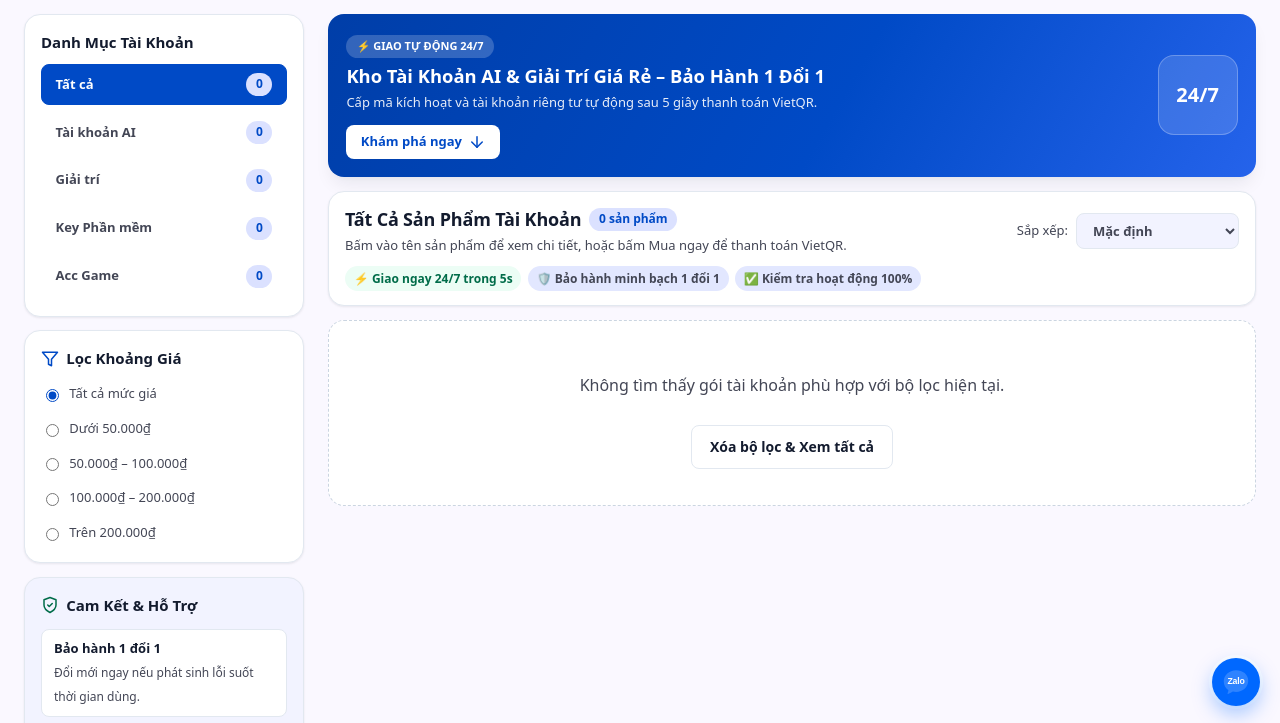
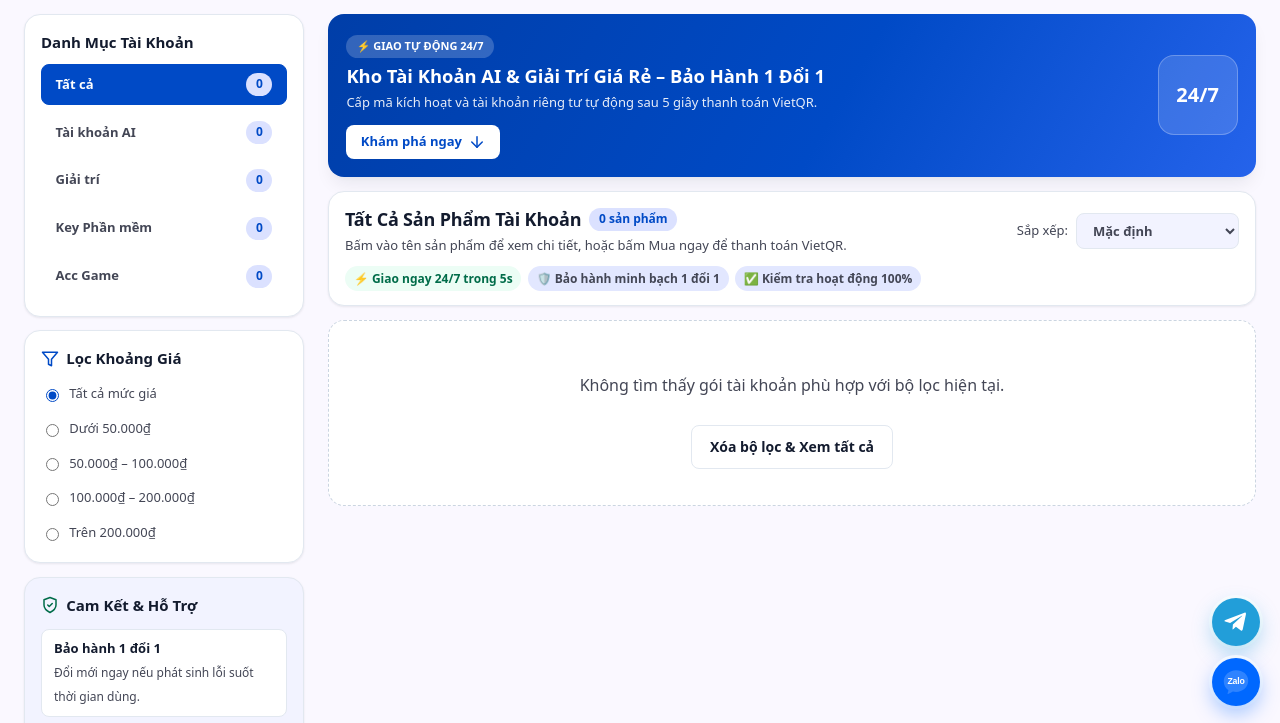
Before and after one commit to VuSam23/ai2hand, a plain HTML site: page index.html in a window 1280 px wide. Shown: the part 70-793 px from the top of the page. Drawn offline with Linux system fonts and the light colour scheme; no server answers.

Commit message:
feat: add floating Telegram support button above Zalo button

```diff
--- a/css/components.css
+++ b/css/components.css
@@ -161,3 +161,29 @@
 .floating-zalo-btn:active {
   transform: scale(0.95);
 }
+
+/* Floating Telegram Action Button */
+.floating-telegram-btn {
+  position: fixed;
+  right: 20px;
+  bottom: 84px;
+  z-index: 90;
+  width: 48px;
+  height: 48px;
+  border-radius: var(--radius-full);
+  background: #229ed9;
+  color: #ffffff;
+  display: inline-flex;
+  align-items: center;
+  justify-content: center;
+  text-decoration: none;
+  box-shadow: 0 8px 20px rgba(34, 158, 217, 0.35), 0 0 0 3px rgba(255, 255, 255, 0.9);
+  transition: transform 0.18s ease, box-shadow 0.18s ease, bottom 0.2s ease;
+}
+.floating-telegram-btn:hover {
+  transform: translateY(-3px) scale(1.04);
+  box-shadow: 0 12px 24px rgba(34, 158, 217, 0.45), 0 0 0 4px #ffffff;
+}
+.floating-telegram-btn:active {
+  transform: scale(0.95);
+}
--- a/css/mobile.css
+++ b/css/mobile.css
@@ -205,10 +205,18 @@
     right: 16px;
     bottom: calc(74px + env(safe-area-inset-bottom));
   }
+  .floating-telegram-btn {
+    right: 16px;
+    bottom: calc(134px + env(safe-area-inset-bottom));
+  }
 
   body.is-detail-view .floating-zalo-btn,
   body:has(#view-product-detail:not([hidden])) .floating-zalo-btn {
     bottom: calc(132px + env(safe-area-inset-bottom));
+  }
+  body.is-detail-view .floating-telegram-btn,
+  body:has(#view-product-detail:not([hidden])) .floating-telegram-btn {
+    bottom: calc(192px + env(safe-area-inset-bottom));
   }
 }
 
--- a/index.html
+++ b/index.html
@@ -1203,6 +1203,20 @@
   <!-- Toast Notification Container -->
   <div id="toast-container" class="toast-container" aria-live="polite" aria-atomic="true"></div>
 
+  <!-- Floating Support Buttons (Telegram & Zalo) -->
+  <a
+    class="floating-telegram-btn"
+    href="https://t.me/Acc2Hand"
+    target="_blank"
+    rel="noopener noreferrer"
+    title="Chat Telegram hỗ trợ (@Acc2Hand)"
+    aria-label="Chat Telegram hỗ trợ"
+  >
+    <svg viewBox="0 0 24 24" width="24" height="24" fill="currentColor" aria-hidden="true">
+      <path d="M21.9 4.4 18.7 19.5c-.2 1.1-.9 1.4-1.8.9l-5-3.7-2.4 2.3c-.3.3-.5.5-1 .5l.4-5.1 9.2-8.3c.4-.4-.1-.6-.6-.2L6.1 13.1 1.2 11.6c-1.1-.3-1.1-1.1.2-1.6L20.5 2.7c.9-.3 1.7.2 1.4 1.7Z" />
+    </svg>
+  </a>
+
   <!-- Floating Zalo Support Button -->
   <a
     class="floating-zalo-btn"
```
